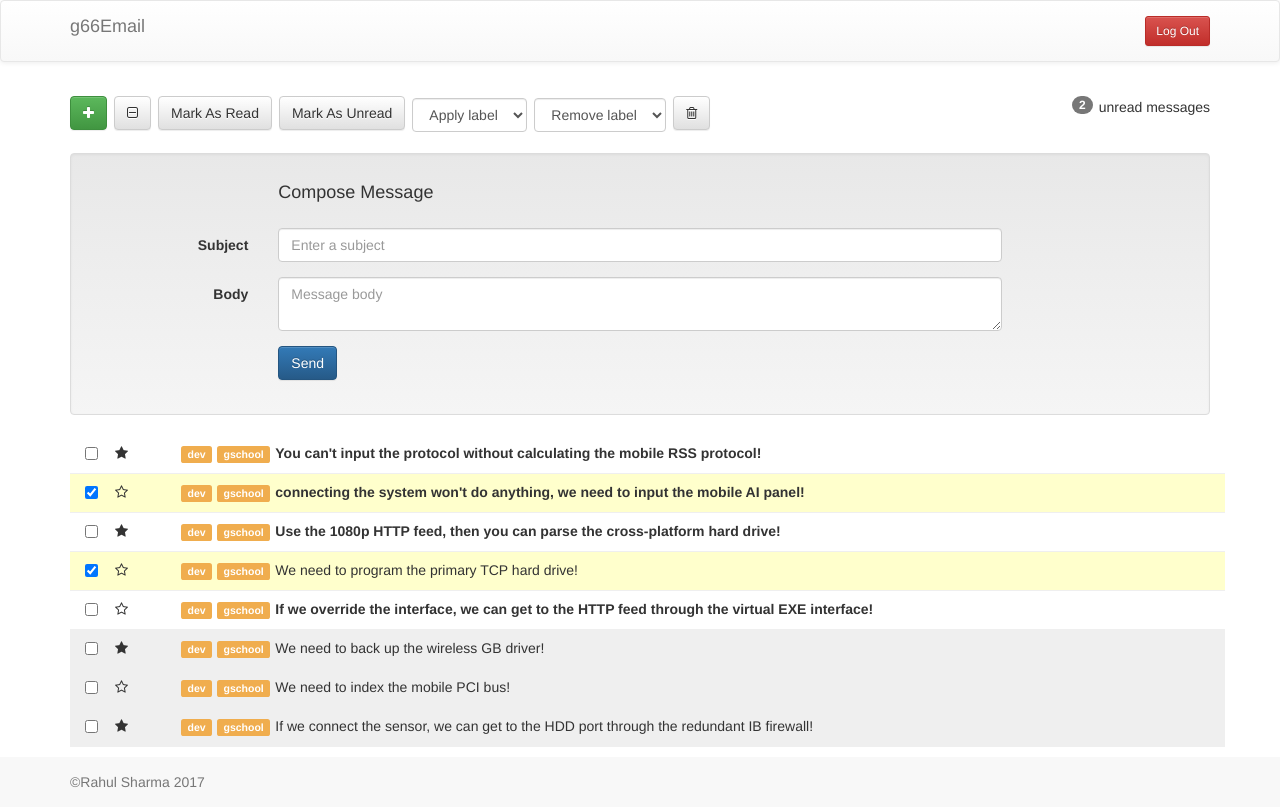
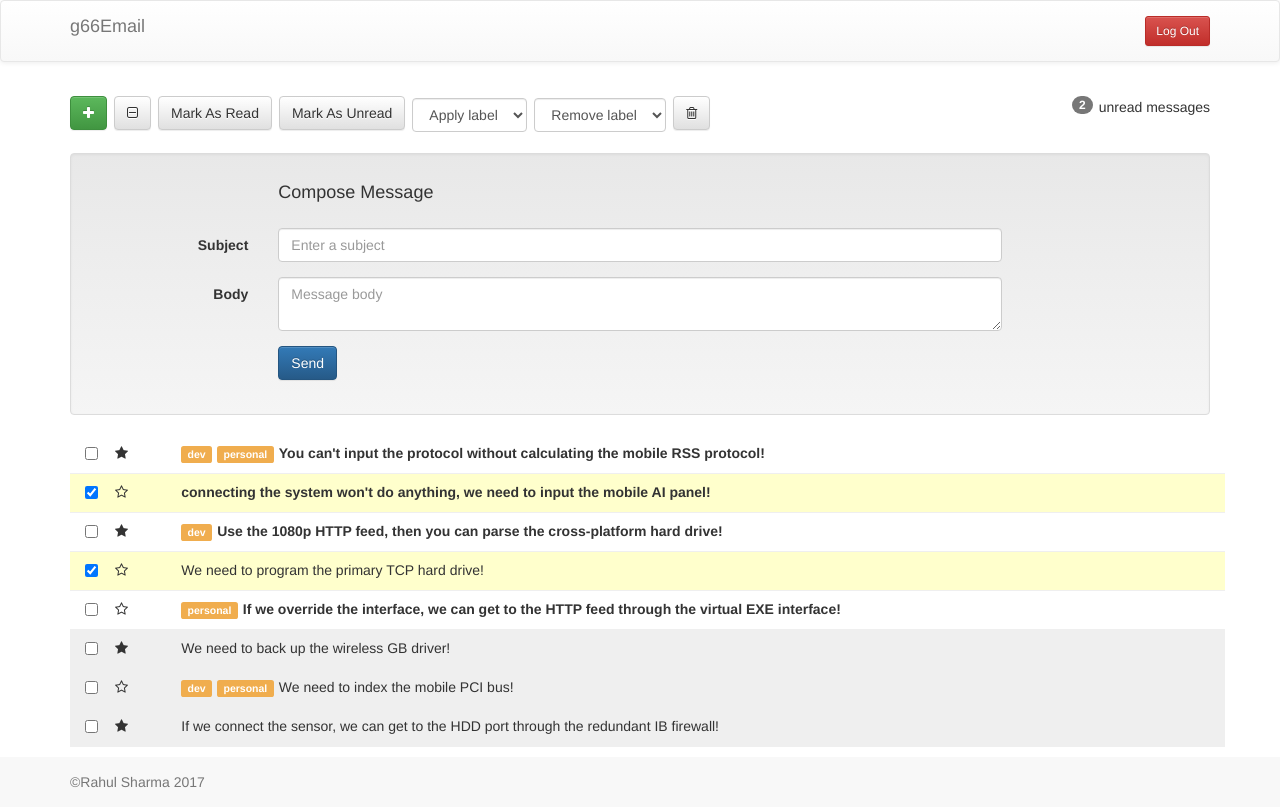
Before and after one commit to rahul4times/gmail, a React (Create React App) app: page / in a window 1280 px wide. Built offline with nearby package versions, Linux system fonts and the light colour scheme.

Commit message:
toolbar selection icon working

```diff
--- a/src/App.js
+++ b/src/App.js
@@ -94,6 +94,13 @@ class App extends Component {
     this.setState({ msgData: stateMsgClone})
   }
 
+  toolbarSelectionHandler = () => {
+
+
+
+
+  }
+
 
 
 
@@ -104,6 +111,7 @@ class App extends Component {
         <MainContainer msgData={this.state.msgData}
         handleMsgCheckbox={this.handleMsgCheckbox}
         handleStars={this.handleStars}
+        toolbarSelectionHandler={this.toolbarSelectionHandler}
         />
       </div>
     );
--- a/src/components/MainContainer.js
+++ b/src/components/MainContainer.js
@@ -14,12 +14,28 @@ class MainContainer extends React.Component {
     return (
       <div>
         <Header />
-        <ToolBar />
+
+
+        {/* Toolbar goes here */}
+        <ToolBar
+        msgData={this.props.msgData}
+        toolbarSelectionHandler={this.props.toolbarSelectionHandler}
+        />
+
+
+        {/* Compose New Message goes here */}
         <ComposeMessage />
+
+
+        {/* Message List goes here */}
         <MessageList msgData={this.props.msgData}
         handleMsgCheckbox={this.props.handleMsgCheckbox}
         handleStars={this.props.handleStars}
+
         />
+
+
+
         <Footer />
       </div>
     )
--- a/src/components/MessageSubject.js
+++ b/src/components/MessageSubject.js
@@ -17,10 +17,14 @@ class MessageSubject extends React.Component {
           <div className="col-xs-1">
             <div className="row">
               <div className="col-xs-2">
+
+                {/* Checkboxs go here */}
                 <input type="checkbox" checked={checked}
                 onChange={()=>this.props.handleMsgCheckbox(this.props.msgs)}/>
               </div>
               <div className="col-xs-2">
+
+                {/* Star go here */}
                 <i className={`star fa ${msgStar}`}
                 value={this.props.msgs.starred}
                 onClick={()=>this.props.handleStars(this.props.msgs)}
@@ -29,8 +33,13 @@ class MessageSubject extends React.Component {
             </div>
           </div>
           <div className="col-xs-11">
-            <span className="label label-warning">dev</span>
-            <span className="label label-warning">gschool</span>
+
+            {/* Label goes here */}
+            {this.props.msgs.labels.map(label =>
+              <span className="label label-warning">{label}</span>)}
+
+
+            {/* Subjects go here */}
             {this.props.msgs.subject}
           </div>
         </div>
--- a/src/components/ToolBar.js
+++ b/src/components/ToolBar.js
@@ -1,6 +1,24 @@
 import React from 'react';
 
-const ToolBar = () => {
+class ToolBar extends React.Component {
+
+  render(){
+
+    let currentSelected = this.props.msgData.filter(msg => {
+      return msg.selected
+    });
+
+    let defaultIcon = (currentSelected.length > 0 &&
+      currentSelected.length < this.props.msgData.length) ?
+      "fa-minus-square-o" :
+        currentSelected.length === 0 ?
+          "fa-square-o" :
+          "fa-check-square-o";
+
+
+
+
+
 
     return (
       <div className="container">
@@ -15,8 +33,8 @@ const ToolBar = () => {
               <i className="fa fa-plus"></i>
             </a>
 
-          <button className="btn btn-default">
-            <i className="fa fa-minus-square-o"></i>
+            <button className="btn btn-default" onClick={this.props.toolbarSelectionHandler}>
+              <i className={`fa ${defaultIcon}`}></i>
             </button>
 
             <button className="btn btn-default">Mark As Read</button>
@@ -45,5 +63,6 @@ const ToolBar = () => {
       </div>
     )
   }
+}
 
 export default ToolBar;
```
Lines whose indentation alone changed are shown as unchanged.
